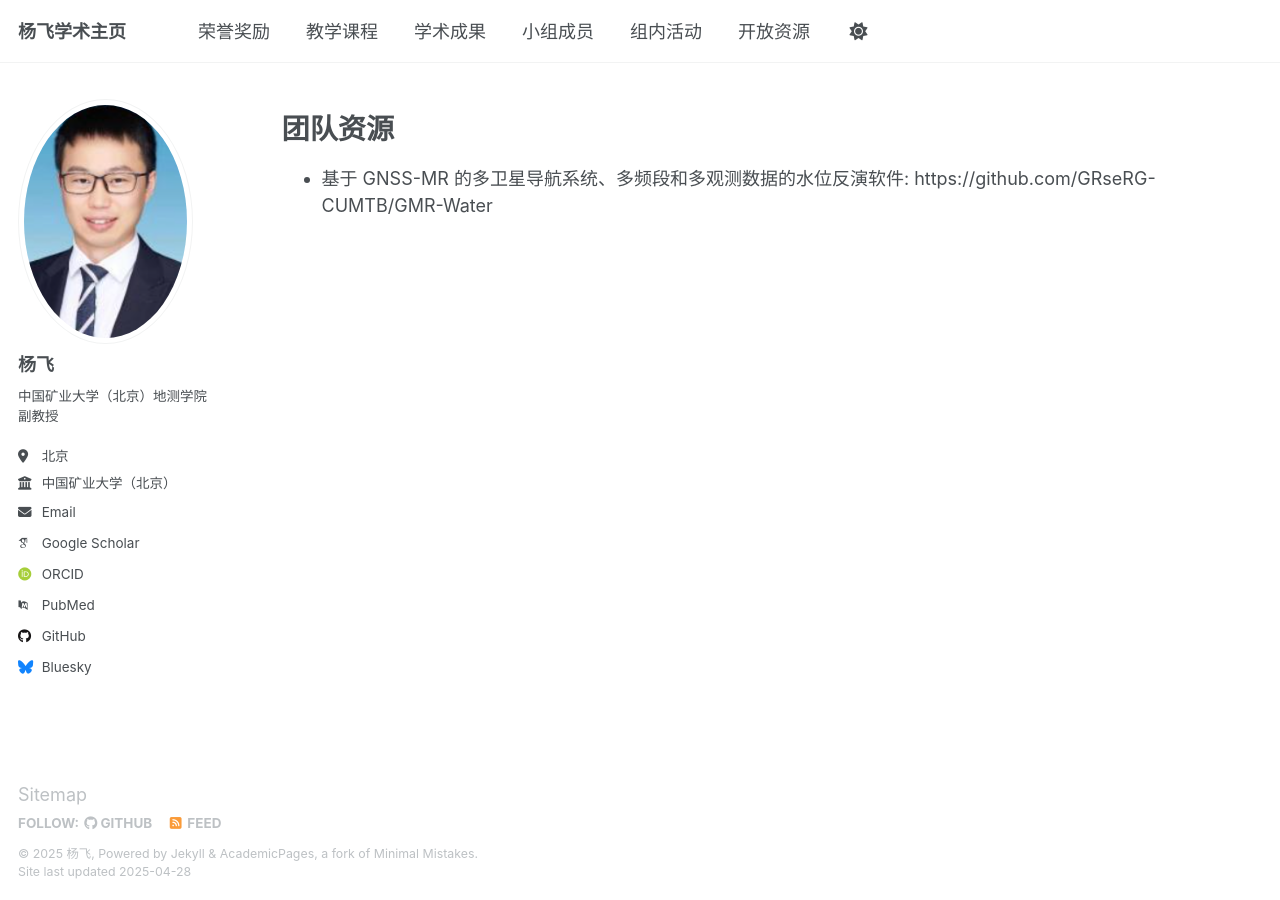
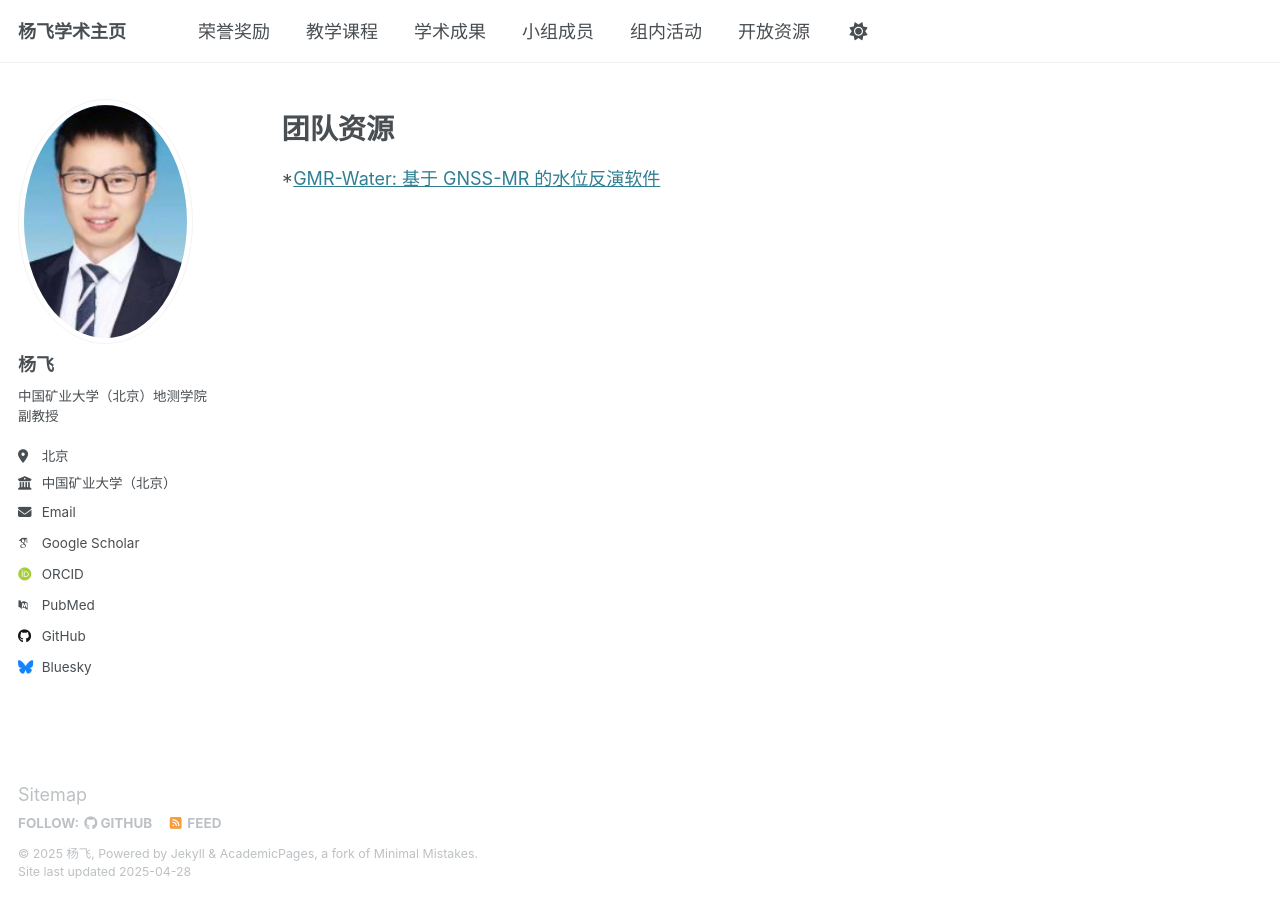
Before and after one commit to cwc0214/cwc0214.github.io, a Jekyll site: the page built from _pages/cv.md, in a window 1280 px wide. Built offline with Jekyll 4.4.1, drawn with Linux system fonts in a browser that asks for light colours; some web fonts are replaced.

Commit message:
Update cv.md

```diff
--- a/_pages/cv.md
+++ b/_pages/cv.md
@@ -11,8 +11,8 @@ redirect_from:
 
 团队资源
 ======
-* 基于 GNSS-MR 的多卫星导航系统、多频段和多观测数据的水位反演软件:
-https://github.com/GRseRG-CUMTB/GMR-Water
+*[GMR-Water: 基于 GNSS-MR 的水位反演软件](https://github.com/GRseRG-CUMTB/GMR-Water)
+
 <!--* M.S. in Jekyll, GitHub University, 2014-->
 <!--* B.S. in GitHub, GitHub University, 2012-->
 
```
